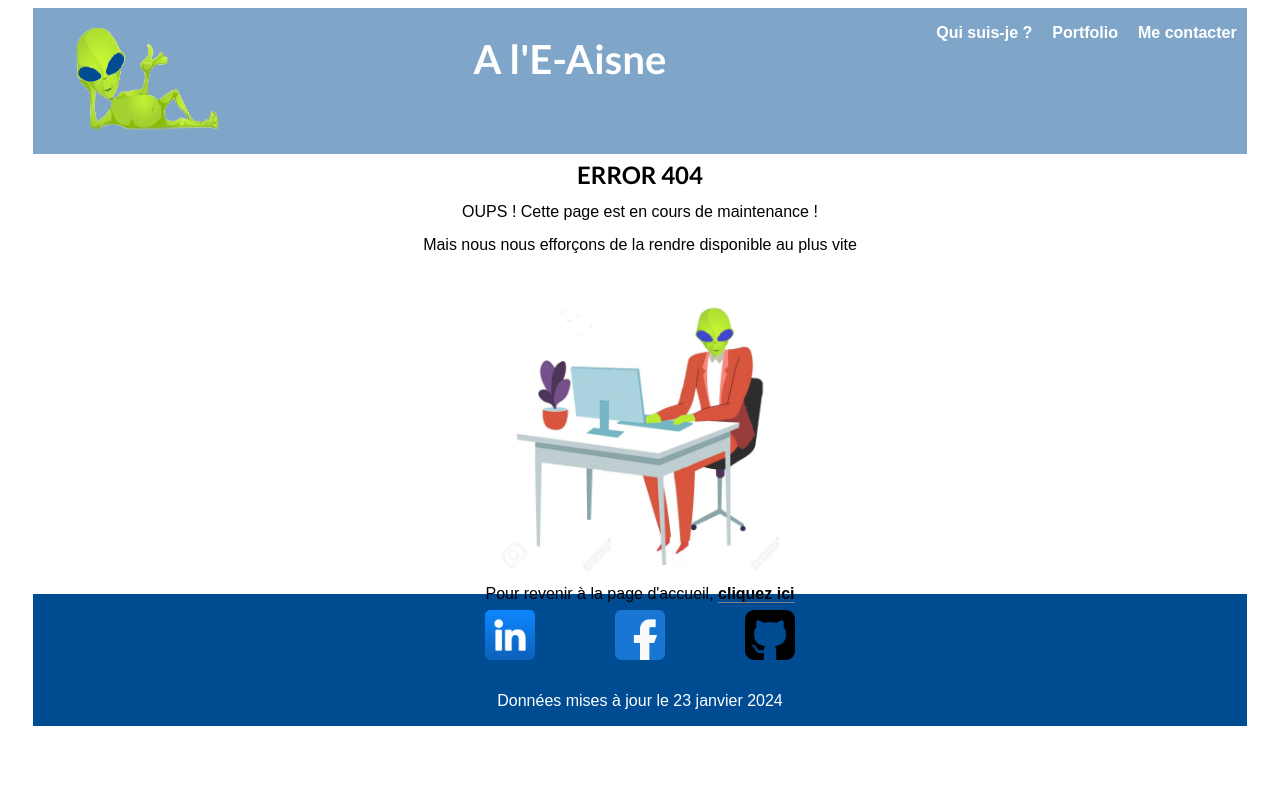
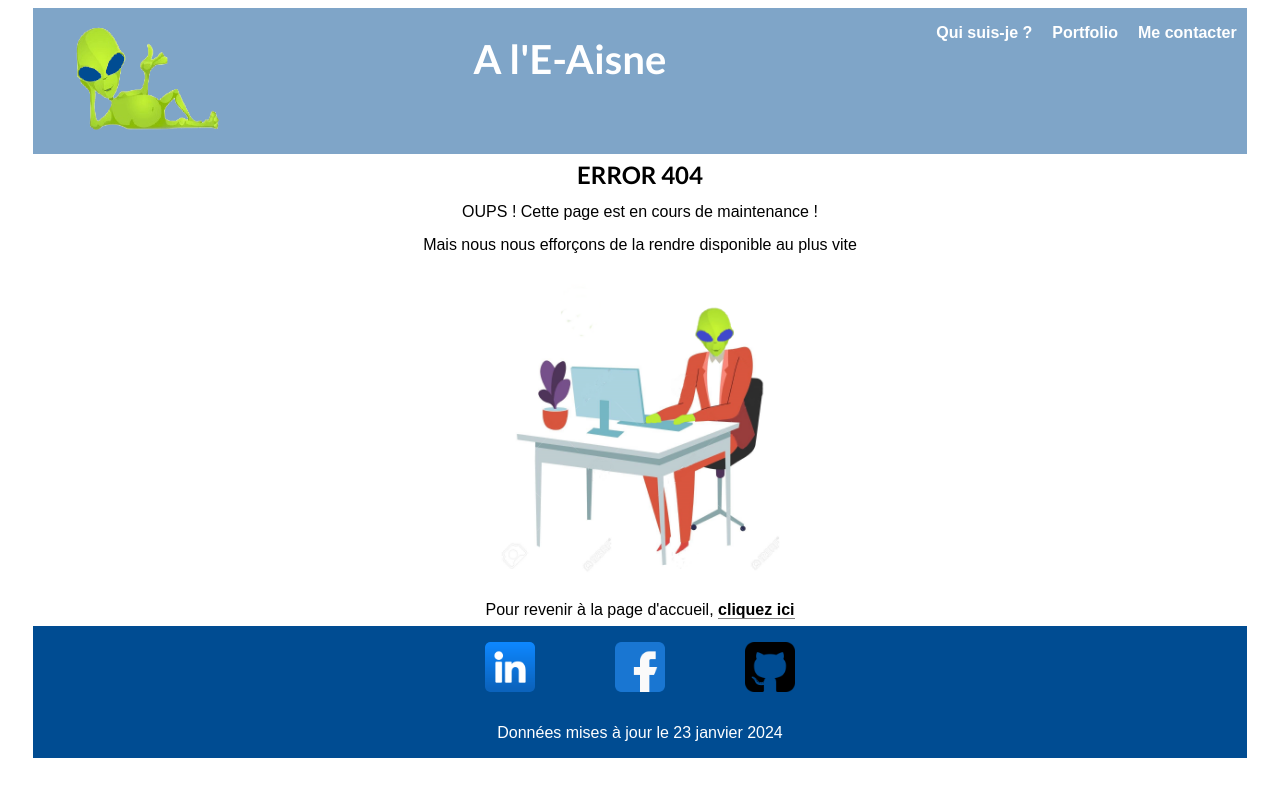
Before and after one commit to julien-turck/portfolio_vuejs, a Vue app: page / in a window 1280 px wide. Shown: the top 796 px of the page. Built offline with nearby package versions, Linux system fonts and the light colour scheme; a web font is replaced by a local one.

Commit message:
coorection_of_project

```diff
--- a/src/components/Modale.vue
+++ b/src/components/Modale.vue
@@ -53,11 +53,6 @@ function close() {
     display: flex;
     align-items: center;
     justify-content: center;
-    /*visibility: hidden;*/
-}
-
-.modal.active {
-    visibility: visible;
 }
 
 .modal a {
--- a/src/views/Accueil.vue
+++ b/src/views/Accueil.vue
@@ -125,7 +125,6 @@ const mock = [
         <form class="form" action="https://formsubmit.co/81378b8103d24994e932f61a4606f7da" method="POST"
             target="_blank">
             <input type="hidden" name="_captcha" value="false">
-            <input type="hidden" name="_next" value="https://julien-turck.github.io/assets/pages/thanks.html">
             <label for="firstname">
                 <input type="text" name="firstname" id="firstname" placeholder="prénom" required>
             </label>
--- a/src/views/NotFound.vue
+++ b/src/views/NotFound.vue
@@ -8,7 +8,7 @@
         <figure class="img404">
             <img src="../../src/assets/pictures/404.png" alt="image d'un alien tapotant sur un clavier">
         </figure>
-        <div>Pour revenir à la page d'accueil, <a href="Accueil.vue">cliquez ici</a></div>
+        <p>Pour revenir à la page d'accueil, <a href="Accueil.vue">cliquez ici</a></p>
     </div>
 </template>
 
```
